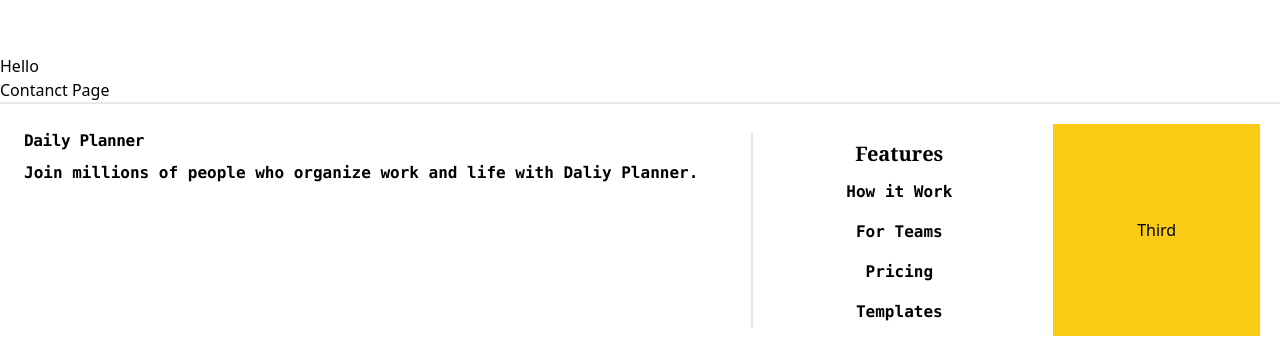
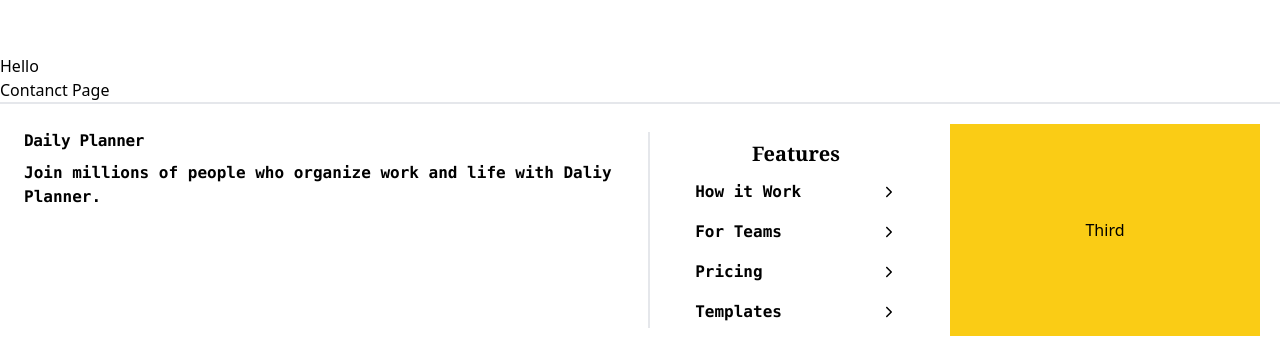
Before and after one commit to ujjwal2061/Daliy-Planner, a React (Vite) app in the folder to-do/: page / in a window 1280 px wide. Shown: the part 746-1102 px from the top of the page. Built offline with nearby package versions, Linux system fonts and the light colour scheme; a web font is replaced by a local one.

Commit message:
Make some Css

```diff
--- a/to-do/src/pages/subpage/Footer.jsx
+++ b/to-do/src/pages/subpage/Footer.jsx
@@ -5,13 +5,14 @@
  import {NavLink} from "react-router-dom"
 // import { FaArrowAltCircleLeft } from "react-icons/fa";
 import { useContext } from "react";
+import { IoIosArrowForward } from "react-icons/io";
 const Footer=()=>{
 
  const {theme} = useContext(ThemeContext)
   return (
         <section className={` ${theme === 'dark' ? "bg-zinc-900 text-white":"bg-white"}  right-1 left-2 p-5 border-t-2   flex-col justify-center md:flex-row `}>
         <div className="grid grid-cols-1 md:grid-cols-12 ">
-            <div className=" flex justify-start  col-span-12 m-1 md:col-span-7">
+            <div className=" flex justify-start  col-span-12 m-1 md:col-span-6">
               <div className="flex-col justify-start items-center">
               <span className="font-semibold font-mono tracking-tight ">
                 <NavLink to="/">
@@ -22,17 +23,18 @@ const Footer=()=>{
                 <p className="font-semibold  font-mono mt-2">Join millions of people who organize work and life with Daliy Planner.</p>
               </div>
             </div>
-            <div className=" border-t-2 md:border-t-0 md:border-l-2 m-2 flex-col  justify-center items-center col-span-12 md:col-span-3">
+            <div className=" border-t-2 md:border-t-0 md:border-l-2 m-2 flex  flex-col  justify-center items-center col-span-12 md:col-span-3">
               <p className="items-center justify-center flex  font-semibold font-serif text-xl  m-2 ">Features</p>
-              <div className="flex flex-col justify-center items-center gap-2 font-mono font-semibold ">
-                <a href="#" className={`hover:bg-slate-200 px-2 py-1 rounded-md ${theme==="dark" ? "hover:text-black":""}`}>How it Work</a>
-                <a href="#" className={`hover:bg-slate-200 px-2 py-1 rounded-md ${theme==="dark" ? "hover:text-black":""}`}>For Teams</a>
-                <a href="#" className={`hover:bg-slate-200 px-2 py-1 rounded-md ${theme==="dark" ? "hover:text-black":""}`}>Pricing</a>
-                <a href="#" className={`hover:bg-slate-200 px-2 py-1 rounded-md ${theme==="dark" ? "hover:text-black":""}`} >Templates</a>
-              </div>
+              <div className="px-2 flex flex-col justify-center items-center gap-2 font-mono font-semibold w-[80%] rounded-lg  transform perspective-1000 rotate-x-12">
+                <a href="#" className={`hover:bg-slate-200 px-2 py-1 w-full flex flex-row  items-center justify-between  rounded-md ${theme==="dark" ? "hover:text-black":""}`}>How it Work<span><IoIosArrowForward /></span></a>
+                <a href="#" className={`hover:bg-slate-200 px-2 py-1 w-full flex flex-row  items-center justify-between rounded-md ${theme==="dark" ? "hover:text-black":""}`}>For Teams <span><IoIosArrowForward /></span></a>
+                <a href="#" className={`hover:bg-slate-200 px-2 py-1 w-full flex flex-row  items-center justify-between rounded-md ${theme==="dark" ? "hover:text-black":""}`}>Pricing<span><IoIosArrowForward /></span></a>
+                <a href="#" className={`hover:bg-slate-200 px-2 py-1 w-full  flex flex-row  items-center justify-between rounded-md ${theme==="dark" ? "hover:text-black":""}`} >Templates<span><IoIosArrowForward /></span></a>
             </div>
-            <div className="bg-yellow-400 flex justify-center items-center col-span-12 md:col-span-2">Third</div>
+            </div>
+            <div className="bg-yellow-400 flex justify-center items-center col-span-12 md:col-span-3">Third</div>
         </div>
+
      </section>
     )
 }
```
